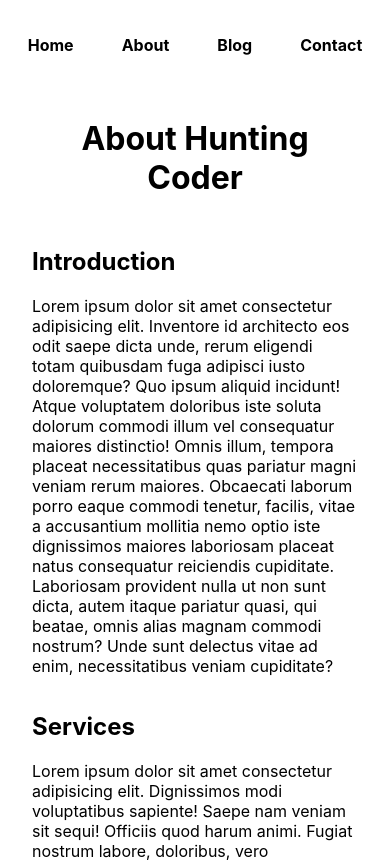
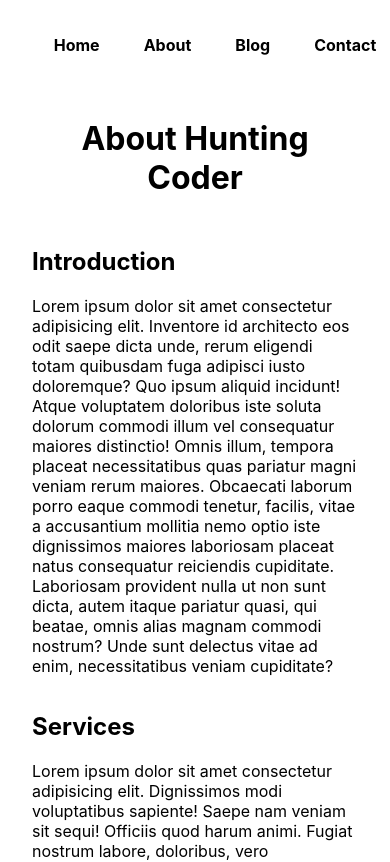
Before and after one commit to RahulML2505/hunting-coder, a Next.js app: page /about in a window 390 px wide. Shown: the top 862 px of the page. Built offline with nearby package versions, Linux system fonts and the light colour scheme.

Commit message:
Responsive test on hosting -(5)

```diff
--- a/styles/components/Navbar.module.css
+++ b/styles/components/Navbar.module.css
@@ -6,10 +6,8 @@
 
 .main-nav ul {
   display: flex;
-  padding: 0;
   margin-top: 35px;
-  justify-content: space-around;
-
+  justify-items: center;
 }
 
 .main-nav ul:first-child {
@@ -21,7 +19,7 @@
 }
 
 .main-nav ul li {
-  margin: 0 24px;
+  margin: 0 22px;
   list-style: none;
   font-weight: bold;
 }
```
